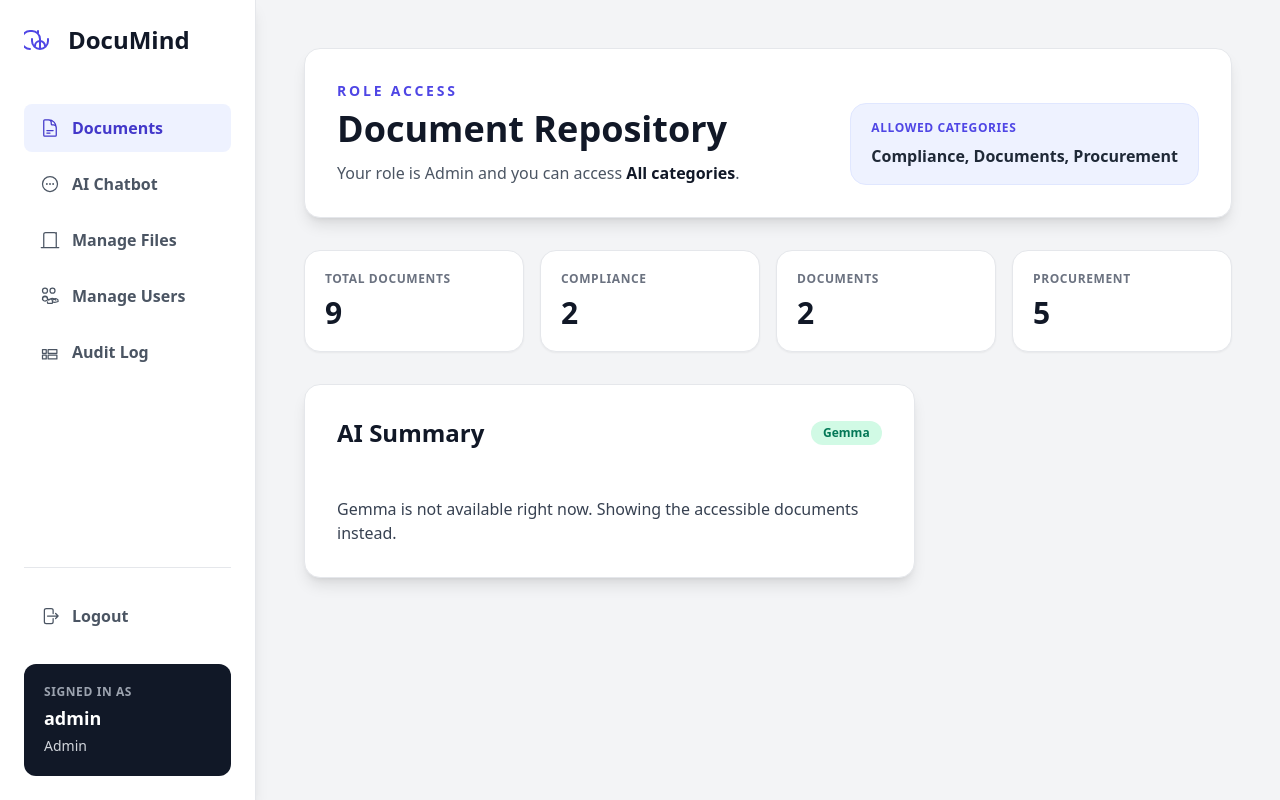
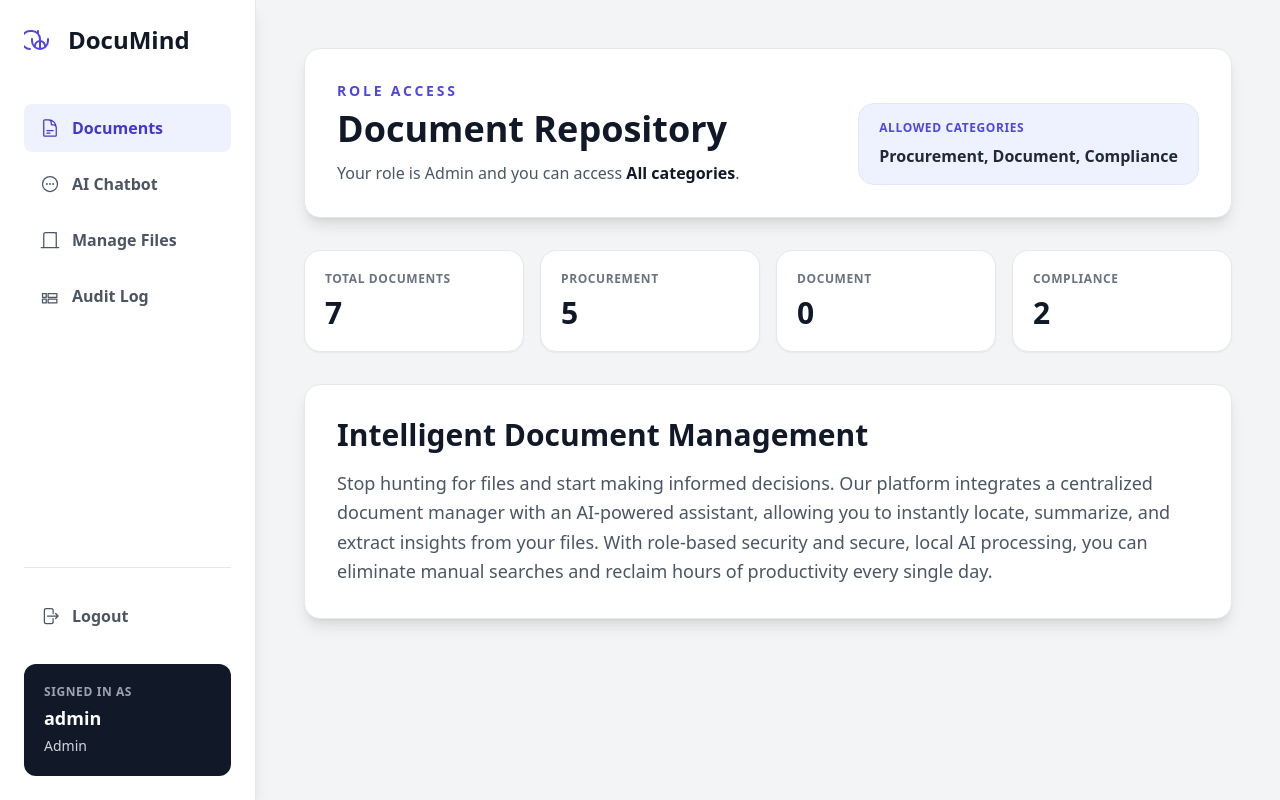
Before and after one commit to HowardHoJiaHao/GovernanceIntelligencePlatform, a Flask app: page / in a window 1280 px wide. Run offline with Flask 3, Linux system fonts and the light colour scheme; a user stored in the database is signed in; data comes from the database, SQL or seed files in the repository; data that the repository does not hold is empty; some libraries are stand-ins or nearby versions.

Commit message:
fix: unclear function and error

```diff
--- a/frontend/app.py
+++ b/frontend/app.py
@@ -1,114 +1,61 @@
 import json
 import os
 import re
-import urllib.error
-import urllib.request
+import urllib.error # Send requests to websites
+import urllib.request # handle error
 
-from dotenv import load_dotenv
+from dotenv import load_dotenv # Get enviroment variable from .env
 from flask import Flask, flash, redirect, render_template, request, session, url_for
 from werkzeug.utils import secure_filename
 
 from backend.database_logic import (
-    add_user,
     authenticate_user,
     bootstrap_database,
     create_category,
     delete_document_by_id,
-    delete_user_by_id,
     get_document_by_id,
+    get_documents,
     get_documents_by_category,
-    get_user_by_id,
     list_audit_logs,
-    list_categories,
-    list_users,
+    get_access_label,
     log_audit,
-    update_user,
     save_text_document,
+    get_allowed_categories,
+    call_local_model,
 )
 
 load_dotenv()
 
 app = Flask(__name__)
-app.secret_key = os.getenv('SECRET_KEY', 'dev-secret-key')
+# app.secret_key = os.getenv('SECRET_KEY', 'dev-secret-key')
 
-OLLAMA_URL = os.getenv('OLLAMA_URL', 'http://localhost:11434/api/generate')
-OLLAMA_MODEL = os.getenv('OLLAMA_MODEL', 'gemma2:2b')
+app.secret_key = os.getenv('SECRET_KEY', 'a-very-long-and-random-fallback-key')
+
 PAGE_SIZE = 10
-
-ROLE_ACCESS = {
-    'admin': ['procurement', 'governance', 'important', 'general'],
-    'auditor': ['governance', 'important'],
-    'user': ['procurement'],
-}
-
-ROLE_LABELS = {
-    'admin': 'All categories',
-    'auditor': 'Governance and important',
-    'user': 'Procurement only',
-}
-
 
 bootstrap_database()
 
-
+# Tries to grab the username from the current browser session.
+# If the user isn't logged in, it defaults to 'guest'
 def current_username():
     return session.get('username', 'guest')
 
-
+# Grab the role (admin, auditor, user)
 def current_role():
     return session.get('role')
 
-
+# Check if the current role is admin
 def is_admin():
     return current_role() == 'admin'
 
-
+# Log msg
 def flash_message(message, category='info'):
     flash(message, category)
 
-
+# Data cleaning
+# lowercase and removing empty value
 def parse_categories(values):
     return [value.strip().lower() for value in values if value.strip()]
-
-
-def current_allowed_categories():
-    raw_categories = session.get('allowed_categories', '')
-    if isinstance(raw_categories, list):
-        return [value.strip().lower() for value in raw_categories if value.strip()]
-    if not raw_categories:
-        return []
-    return [value.strip().lower() for value in str(raw_categories).split(',') if value.strip()]
-
-
-def get_allowed_categories(role):
-    if role == 'admin':
-        categories = list_categories()
-        return categories if categories else ROLE_ACCESS['admin']
-
-    session_categories = current_allowed_categories()
-    if session_categories:
-        return session_categories
-
-    return ROLE_ACCESS.get(role, [])
-
-
-def get_access_label(role):
-    allowed = get_allowed_categories(role)
-    if role == 'admin':
-        return 'All categories'
-    if not allowed:
-        return 'No document access'
-    return ', '.join(category.replace('_', ' ').title() for category in allowed)
-
-
-def get_documents(role):
-    if role == 'admin':
-        return get_documents_by_category()
-
-    documents = []
-    for category in get_allowed_categories(role):
-        documents.extend(get_documents_by_category(category))
-    return documents
 
 
 def filter_documents(documents, category_filter='', query_filter=''):
@@ -144,25 +91,6 @@ def build_context(documents, max_documents=6):
             f"Content: {content}"
         )
     return '\n\n'.join(snippets)
-
-
-def call_local_model(prompt):
-    payload = json.dumps({
-        'model': OLLAMA_MODEL,
-        'prompt': prompt,
-        'stream': False,
-    }).encode('utf-8')
-
-    request = urllib.request.Request(
-        OLLAMA_URL,
-        data=payload,
-        headers={'Content-Type': 'application/json'},
-        method='POST',
-    )
-
-    with urllib.request.urlopen(request, timeout=540) as response:
-        response_data = json.loads(response.read().decode('utf-8'))
-    return response_data.get('response', '').strip()
 
 
 def get_document_metrics(role):
@@ -283,12 +211,16 @@ def answer_question(role, question):
     }
 
 
+# Set session cookie
 def hydrate_session(user):
     session['username'] = user['username']
     session['role'] = user['role']
-    session['allowed_categories'] = user.get('allowed_categories') or ''
+    session['allowed_categories'] = user.get('allowed_categories', [])
 
-
+# Redirect
+# trigger new session and go to new URL
+# render_template
+# remain at same URL
 @app.route('/login', methods=['GET', 'POST'])
 def login():
     if request.method == 'POST':
@@ -297,6 +229,7 @@ def login():
             hydrate_session(user)
             return redirect(url_for('dashboard'))
         flash_message('Invalid credentials', 'error')
+    # Automatic refer to templated folder (templates is reserved word for Flask)
     return render_template('login.html')
 
 
@@ -306,7 +239,7 @@ def logout():
     flash_message('You have been signed out.', 'info')
     return redirect(url_for('login'))
 
-
+# After entering the main it will come here (consider the root)
 @app.route('/')
 def dashboard():
     if 'role' not in session:
@@ -322,7 +255,7 @@ def dashboard():
 
     access_label = get_access_label(role)
     metrics, total_documents = get_document_metrics(role)
-    summary = generate_summary(role)
+    # summary = generate_summary(role)
     recent_logs = list_audit_logs(limit=5)
 
     return render_template(
@@ -332,7 +265,7 @@ def dashboard():
         username=current_username(),
         access_label=access_label,
         allowed_categories=get_allowed_categories(role),
-        summary=summary,
+        # summary=summary,
         metrics=metrics,
         total_documents=total_documents,
         recent_logs=recent_logs,
@@ -381,7 +314,7 @@ def upload():
         allowed_categories=allowed_categories,
         role=role,
         access_label=get_access_label(role),
-        categories=list_categories(),
+        # categories=get_allowed_categories(role):
     )
 
 
@@ -398,18 +331,15 @@ def chat():
     return render_template(
         'chat.html',
         role=role,
-        access_label=get_access_label(role),
         allowed_categories=get_allowed_categories(role),
         answer=answer,
     )
-
 
 @app.route('/admin')
 def admin_home():
     if not is_admin():
         return redirect(url_for('dashboard'))
     return redirect(url_for('admin_files'))
-
 
 @app.route('/admin/files', methods=['GET', 'POST'])
 def admin_files():
@@ -457,7 +387,7 @@ def admin_files():
                 flash_message('Choose a category for the upload.', 'error')
                 return redirect(url_for('admin_files'))
 
-            if category not in list_categories():
+            if category not in get_allowed_categories('admin'):
                 created_category = create_category(category)
                 if created_category:
                     log_audit(current_username(), 'create_category', category=created_category, details=f'Auto-created category {created_category} during upload')
@@ -490,7 +420,7 @@ def admin_files():
                 flash_message('Category, filename, and content are required.', 'error')
                 return redirect(url_for('admin_files'))
 
-            if new_category not in list_categories():
+            if new_category not in get_allowed_categories('admin'):
                 create_category(new_category)
                 log_audit(current_username(), 'create_category', category=new_category, details=f'Auto-created category {new_category} during update')
 
@@ -517,7 +447,8 @@ def admin_files():
     edit_document_id = request.args.get('edit_id')
     if edit_document_id:
         edit_document = get_document_by_id(edit_document_id)
-    upload_categories = list_categories()
+    upload_categories = get_allowed_categories('admin')
+
 
     return render_template(
         'admin_files.html',
@@ -532,97 +463,96 @@ def admin_files():
         upload_categories=upload_categories,
     )
 
+# @app.route('/admin/users', methods=['GET', 'POST'])
+# def admin_users():
+#     if not is_admin():
+#         return redirect(url_for('dashboard'))
 
-@app.route('/admin/users', methods=['GET', 'POST'])
-def admin_users():
-    if not is_admin():
-        return redirect(url_for('dashboard'))
+#     all_categories = list_categories() or get_allowed_categories(admin)
 
-    all_categories = list_categories() or ROLE_ACCESS['admin']
+#     if request.method == 'POST':
+#         username = request.form.get('username', '').strip()
+#         password = request.form.get('password', '').strip()
+#         role = request.form.get('role', '').strip()
+#         allowed_categories = parse_categories(request.form.getlist('allowed_categories'))
+#         action = request.form.get('action', 'create_user')
 
-    if request.method == 'POST':
-        username = request.form.get('username', '').strip()
-        password = request.form.get('password', '').strip()
-        role = request.form.get('role', '').strip()
-        allowed_categories = parse_categories(request.form.getlist('allowed_categories'))
-        action = request.form.get('action', 'create_user')
+#         if action == 'delete_user':
+#             user_id = request.form.get('user_id', '').strip()
+#             # user = get_user_by_id(user_id)
+#             if not user:
+#                 flash_message('User not found.', 'error')
+#                 return redirect(url_for('admin_users'))
+#             # delete_user_by_id(user_id)
+#             log_audit(current_username(), 'delete_user', details=f'Deleted user {user["username"]}')
+#             flash_message(f'User {user["username"]} deleted successfully.', 'success')
+#             return redirect(url_for('admin_users'))
 
-        if action == 'delete_user':
-            user_id = request.form.get('user_id', '').strip()
-            user = get_user_by_id(user_id)
-            if not user:
-                flash_message('User not found.', 'error')
-                return redirect(url_for('admin_users'))
-            delete_user_by_id(user_id)
-            log_audit(current_username(), 'delete_user', details=f'Deleted user {user["username"]}')
-            flash_message(f'User {user["username"]} deleted successfully.', 'success')
-            return redirect(url_for('admin_users'))
+#         if action == 'update_user':
+#             user_id = request.form.get('user_id', '').strip()
+#             # user = get_user_by_id(user_id)
+#             if not user:
+#                 flash_message('User not found.', 'error')
+#                 return redirect(url_for('admin_users'))
 
-        if action == 'update_user':
-            user_id = request.form.get('user_id', '').strip()
-            user = get_user_by_id(user_id)
-            if not user:
-                flash_message('User not found.', 'error')
-                return redirect(url_for('admin_users'))
+#             username = request.form.get('username', '').strip()
+#             role = request.form.get('role', '').strip()
+#             allowed_categories = parse_categories(request.form.getlist('allowed_categories'))
 
-            username = request.form.get('username', '').strip()
-            role = request.form.get('role', '').strip()
-            allowed_categories = parse_categories(request.form.getlist('allowed_categories'))
+#             if not username or not role:
+#                 flash_message('Username and role are required.', 'error')
+#                 return redirect(url_for('admin_users', edit_id=user_id))
 
-            if not username or not role:
-                flash_message('Username and role are required.', 'error')
-                return redirect(url_for('admin_users', edit_id=user_id))
+#             if role == 'admin':
+#                 allowed_categories = list_categories() or get_allowed_categories(admin)
+#             elif not allowed_categories:
+#                 flash_message('Select at least one category for the user.', 'error')
+#                 return redirect(url_for('admin_users', edit_id=user_id))
 
-            if role == 'admin':
-                allowed_categories = list_categories() or ROLE_ACCESS['admin']
-            elif not allowed_categories:
-                flash_message('Select at least one category for the user.', 'error')
-                return redirect(url_for('admin_users', edit_id=user_id))
+#             # update_user(user_id, username, role, ','.join(allowed_categories))
+#             log_audit(current_username(), 'update_user', details=f'Updated user {username} with role {role} and categories {", ".join(allowed_categories)}')
+#             flash_message(f'User {username} updated successfully.', 'success')
+#             return redirect(url_for('admin_users'))
 
-            update_user(user_id, username, role, ','.join(allowed_categories))
-            log_audit(current_username(), 'update_user', details=f'Updated user {username} with role {role} and categories {", ".join(allowed_categories)}')
-            flash_message(f'User {username} updated successfully.', 'success')
-            return redirect(url_for('admin_users'))
+#         if action == 'create_user':
+#             if not username or not password or not role:
+#                 flash_message('Username, password, and role are required.', 'error')
+#                 return redirect(url_for('admin_users'))
 
-        if action == 'create_user':
-            if not username or not password or not role:
-                flash_message('Username, password, and role are required.', 'error')
-                return redirect(url_for('admin_users'))
+#             if role == 'admin':
+#                 allowed_categories = list_categories() or get_allowed_categories(admin)
+#             elif not allowed_categories:
+#                 flash_message('Select at least one category for the user.', 'error')
+#                 return redirect(url_for('admin_users'))
 
-            if role == 'admin':
-                allowed_categories = list_categories() or ROLE_ACCESS['admin']
-            elif not allowed_categories:
-                flash_message('Select at least one category for the user.', 'error')
-                return redirect(url_for('admin_users'))
+#             try:
+#                 # add_user(username, password, role, ','.join(allowed_categories))
+#                 log_audit(
+#                     actor=current_username(),
+#                     action='create_user',
+#                     details=f'Created user {username} with role {role} and categories {", ".join(allowed_categories)}',
+#                 )
+#                 flash_message(f'User {username} created successfully.', 'success')
+#             except Exception:
+#                 flash_message('That user could not be created. It may already exist.', 'error')
 
-            try:
-                add_user(username, password, role, ','.join(allowed_categories))
-                log_audit(
-                    actor=current_username(),
-                    action='create_user',
-                    details=f'Created user {username} with role {role} and categories {", ".join(allowed_categories)}',
-                )
-                flash_message(f'User {username} created successfully.', 'success')
-            except Exception:
-                flash_message('That user could not be created. It may already exist.', 'error')
+#             return redirect(url_for('admin_users'))
 
-            return redirect(url_for('admin_users'))
+#         flash_message('Unknown admin user action.', 'error')
+#         return redirect(url_for('admin_users'))
 
-        flash_message('Unknown admin user action.', 'error')
-        return redirect(url_for('admin_users'))
-
-    users = list_users()
-    edit_user = None
-    edit_user_id = request.args.get('edit_id')
-    if edit_user_id:
-        edit_user = get_user_by_id(edit_user_id)
-    return render_template(
-        'admin_users.html',
-        users=users,
-        username=current_username(),
-        all_categories=all_categories,
-        edit_user=edit_user,
-    )
+#     # users = list_users()
+#     edit_user = None
+#     edit_user_id = request.args.get('edit_id')
+#     if edit_user_id:
+#         # edit_user = get_user_by_id(edit_user_id)
+#     return render_template(
+#         'admin_users.html',
+#         users=users,
+#         username=current_username(),
+#         all_categories=all_categories,
+#         edit_user=edit_user,
+#     )
 
 
 @app.route('/admin/audit')
@@ -634,4 +564,7 @@ def admin_audit():
 
 
 if __name__ == '__main__':
+    # Strat local Flast development server
+    # specify port 5001, Default 5000
+    # debug=True is for Auto-Reload and Interactive Debug
     app.run(port=5001, debug=True)
--- a/frontend/templates/base.html
+++ b/frontend/templates/base.html
@@ -52,10 +52,10 @@
                 <svg xmlns="http://www.w3.org/2000/svg" fill="none" viewBox="0 0 24 24" stroke-width="1.5" stroke="currentColor" class="w-5 h-5"><path stroke-linecap="round" stroke-linejoin="round" d="M19.5 21V5.25A2.25 2.25 0 0017.25 3h-10.5A2.25 2.25 0 004.5 5.25V21m15 0h-15m15 0H21m-18 0h-1.5m1.5 0h3m13.5 0h3m-3-18v18m0 0H9m4.5-18H9" /></svg>
                 Manage Files
             </a>
-            <a href="/admin/users" class="flex items-center gap-3 px-4 py-3 {{ 'bg-indigo-50 text-indigo-700' if request.path.startswith('/admin/users') else 'text-gray-600 hover:bg-gray-50 hover:text-gray-900' }} font-semibold rounded-lg transition-all">
+            <!-- <a href="/admin/users" class="flex items-center gap-3 px-4 py-3 {{ 'bg-indigo-50 text-indigo-700' if request.path.startswith('/admin/users') else 'text-gray-600 hover:bg-gray-50 hover:text-gray-900' }} font-semibold rounded-lg transition-all">
                 <svg xmlns="http://www.w3.org/2000/svg" fill="none" viewBox="0 0 24 24" stroke-width="1.5" stroke="currentColor" class="w-5 h-5"><path stroke-linecap="round" stroke-linejoin="round" d="M15 19.128a9.38 9.38 0 002.625.372 9.337 9.337 0 004.121-.879 3 3 0 00-5.476-2.114M15 19.128v-.003c0-1.113-.285-2.16-.786-3.07M15 19.128v.997c0 .364-.37.661-.823.661H9.823c-.454 0-.823-.297-.823-.661v-.997m9.946-2.201a5.955 5.955 0 00-4.213-1.756 5.955 5.955 0 00-4.213 1.756m8.426 0A5.98 5.98 0 0012 15.75a5.98 5.98 0 00-4.213 1.756m0 0A3 3 0 013 15a3 3 0 016 0c0 .269-.028.531-.082.785M9 15.75a3 3 0 00-6 0v.428m15-10.628a3 3 0 11-6 0 3 3 0 016 0zm-9 0a3 3 0 11-6 0 3 3 0 016 0z" /></svg>
                 Manage Users
-            </a>
+            </a> -->
             <a href="/admin/audit" class="flex items-center gap-3 px-4 py-3 {{ 'bg-indigo-50 text-indigo-700' if request.path.startswith('/admin/audit') else 'text-gray-600 hover:bg-gray-50 hover:text-gray-900' }} font-semibold rounded-lg transition-all">
                 <svg xmlns="http://www.w3.org/2000/svg" fill="none" viewBox="0 0 24 24" stroke-width="1.5" stroke="currentColor" class="w-5 h-5"><path stroke-linecap="round" stroke-linejoin="round" d="M3 13.5h4.5v-4.5H3v4.5zm6.75 0h10.5v-4.5h-10.5v4.5zM3 20.25h4.5v-4.5H3v4.5zm6.75 0h10.5v-4.5h-10.5v4.5z" /></svg>
                 Audit Log
--- a/frontend/templates/dashboard.html
+++ b/frontend/templates/dashboard.html
@@ -27,17 +27,17 @@
         </div>
         {% endfor %}
     </div>
-
-    <div class="grid gap-6 lg:grid-cols-3">
-        <div class="lg:col-span-2 bg-white rounded-2xl shadow-lg border border-gray-200 p-8">
-            <div class="flex items-center justify-between mb-6">
-                <h2 class="text-2xl font-bold text-gray-900">AI Summary</h2>
-                <span class="px-3 py-1 rounded-full text-xs font-semibold bg-emerald-100 text-emerald-700">Gemma</span>
-            </div>
-            <div class="prose max-w-none text-gray-700 whitespace-pre-line">
-                {{ summary }}
-            </div>
-        </div>
+    <div class="bg-white rounded-2xl shadow-lg border border-gray-200 p-8 mb-6">
+        <h1 class="text-3xl font-extrabold text-gray-900 mb-4">Intelligent Document Management</h1>
+        <p class="text-lg text-gray-600 leading-relaxed">
+            Stop hunting for files and start making informed decisions.
+            Our platform integrates a centralized document manager with an
+            AI-powered assistant, allowing you to instantly locate,
+            summarize, and extract insights from your files. With role-based
+            security and secure, local AI processing, you can eliminate
+            manual searches and reclaim hours of productivity every single day.
+        </p>
+    </div>
 
 </div>
 {% endblock %}
--- a/main.py
+++ b/main.py
@@ -1,5 +1,4 @@
 from frontend.app import app
-
 
 def main():
     app.run(port=5001, debug=True)
```
Also changed, not shown: backend/database_logic.py (+79 -129 lines), frontend/templates/admin_files.html (+6 -9 lines), data/document/corporate_governance_framework.txt (renamed from data/documents/corporate_governance_framework.txt), data/document/corporate_strategy_and_esg.txt (renamed from data/documents/corporate_strategy_and_esg.txt).
